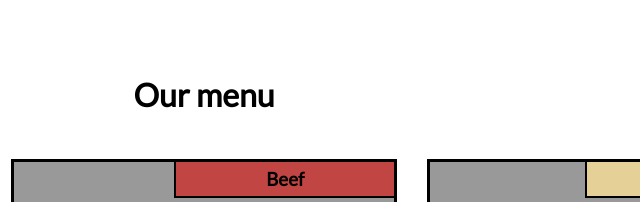
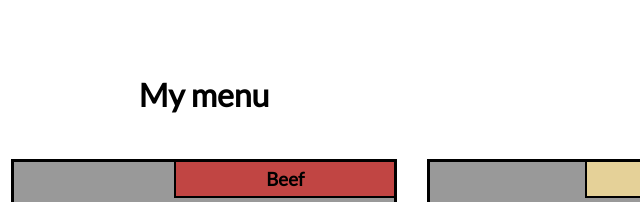
Before and after one commit to Chandu5573/Chandu5573.github.io, a plain HTML site: page index.html in a window 1280 px wide. Shown: the top 202 px of the page, 436-1076 px from the left. Drawn offline with Linux system fonts and the light colour scheme.

Commit message:
Update index.html

```diff
--- a/index.html
+++ b/index.html
@@ -11,7 +11,7 @@
   <div class="container">
     <div class="row">
 
-    <h1 class="menu-title">Our menu</h1>
+    <h1 class="menu-title">My menu</h1>
       <div class="col-lg-4">
         <div class="item">
           <div class="item-title" id="title-one">
```
